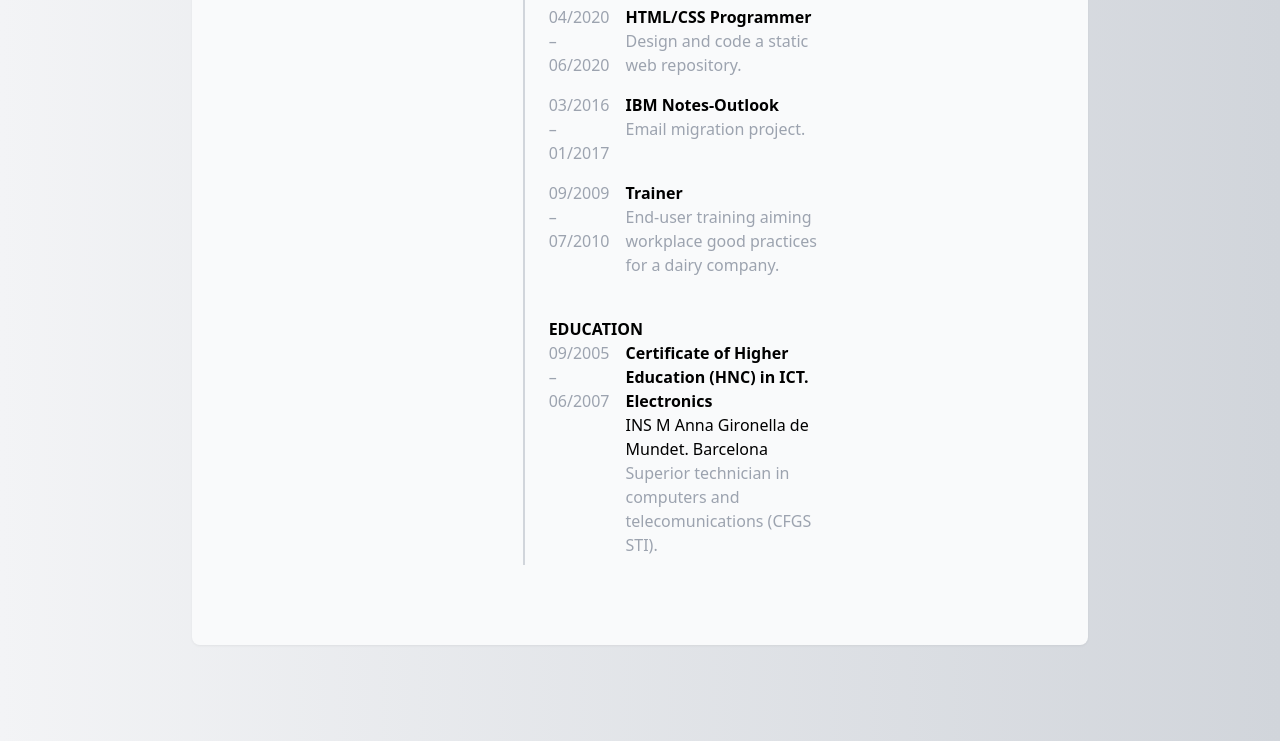
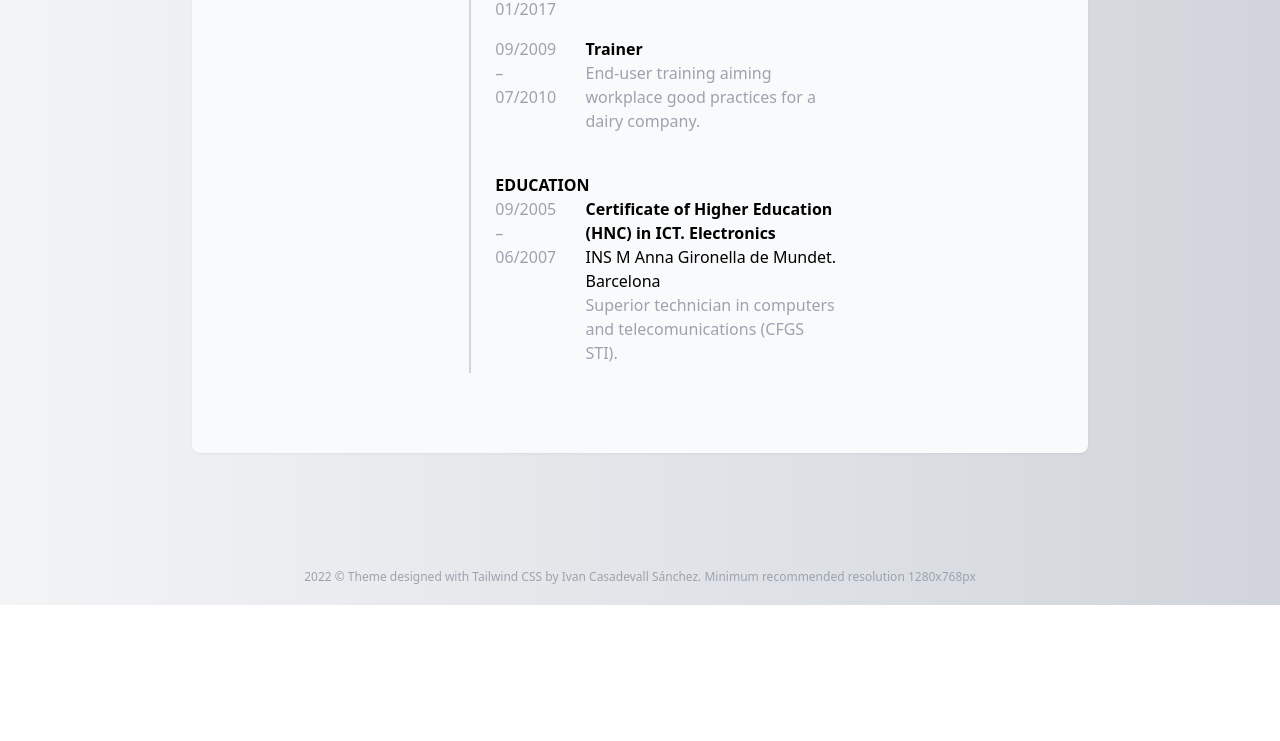
Before and after one commit to icasadev/icasadev.github.io, a plain HTML site: page index.html in a window 1280 px wide. Shown: the part 1456-2197 px from the top of the page. After the commit the page ends 2061 px from the top, so only its background shows below. Drawn offline with Linux system fonts and the light colour scheme.

Commit message:
Add files via upload
Update

```diff
--- a/index.html
+++ b/index.html
@@ -9,7 +9,7 @@
 
     <div class="bg-gray-50 mx-48 my-24 rounded-lg drop-shadow-sm">
 
-          <div class="grid grid-cols-3 gap-4 p-20">
+          <div class="grid grid-cols-3 gap-4 p-20 sm:pl-0">
             <!-- Columna 1 -->
             <div class="col-span-1 p-2 text-right">
                 <h1 class="text-3xl font-bold text-blue-600">Ivan</h1>
@@ -159,7 +159,7 @@
 
             <!-- Columna 2 -->
             <div class="col-span-2 border-l-2 border-l-gray-300 p-2">
-                <div class="ml-4 mr-40">
+                <div class="ml-4 xl:mr-40 sm:mr-0">
                     <img src="Linkedin.png" alt="Linkedin QR" width="104" height="104>
                     <h3 class="text-gray-400">LinkedIn QR</h3>
 
@@ -170,7 +170,6 @@
 
                     <!-- Experience -->
                     <h3 class="uppercase font-bold mt-10">Experience</h3>
-
                     <div class="grid grid-cols-4 gap-4">
 
                         <div class="col-span-1">
@@ -202,12 +201,10 @@
                             <p class="text-gray-400">End-user support focused on Hybrid Fiber-Coaxial
                                 networks.</p>
                         </div>
-
                     </div>
 
                     <!-- Projects -->
                     <h3 class="uppercase font-bold mt-10">Projects</h3>
-
                     <div class="grid grid-cols-4 gap-4">
 
                         <div class="col-span-1">
@@ -253,14 +250,11 @@
                             <p class="text-gray-400">End-user training aiming workplace
                                 good practices for a dairy company.</p>
                         </div>
-
                     </div>
 
                     <!-- Education -->
                     <h3 class="uppercase font-bold mt-10">Education</h3>
-
                     <div class="grid grid-cols-4 gap-4">
-
                         <div class="col-span-1">
                             <h3 class="text-gray-400 mr-2">09/2005 – 06/2007</h3>
                         </div>
@@ -269,13 +263,15 @@
                             <h3>INS M Anna Gironella de Mundet. Barcelona</h3>
                             <p class="text-gray-400">Superior technician in computers and telecomunications (CFGS STI).</p>
                         </div>
-
                     </div>
-
                 </div>
             </div>
 
-          </div>
+        </div>
+    </div>
+
+    <div class="text-gray-400 p-5 text-xs text-center">
+        2022 © Theme designed with Tailwind CSS by Ivan Casadevall Sánchez. Minimum recommended resolution 1280x768px
     </div>
 
 </body>
```
Also changed, not shown: output.css.
